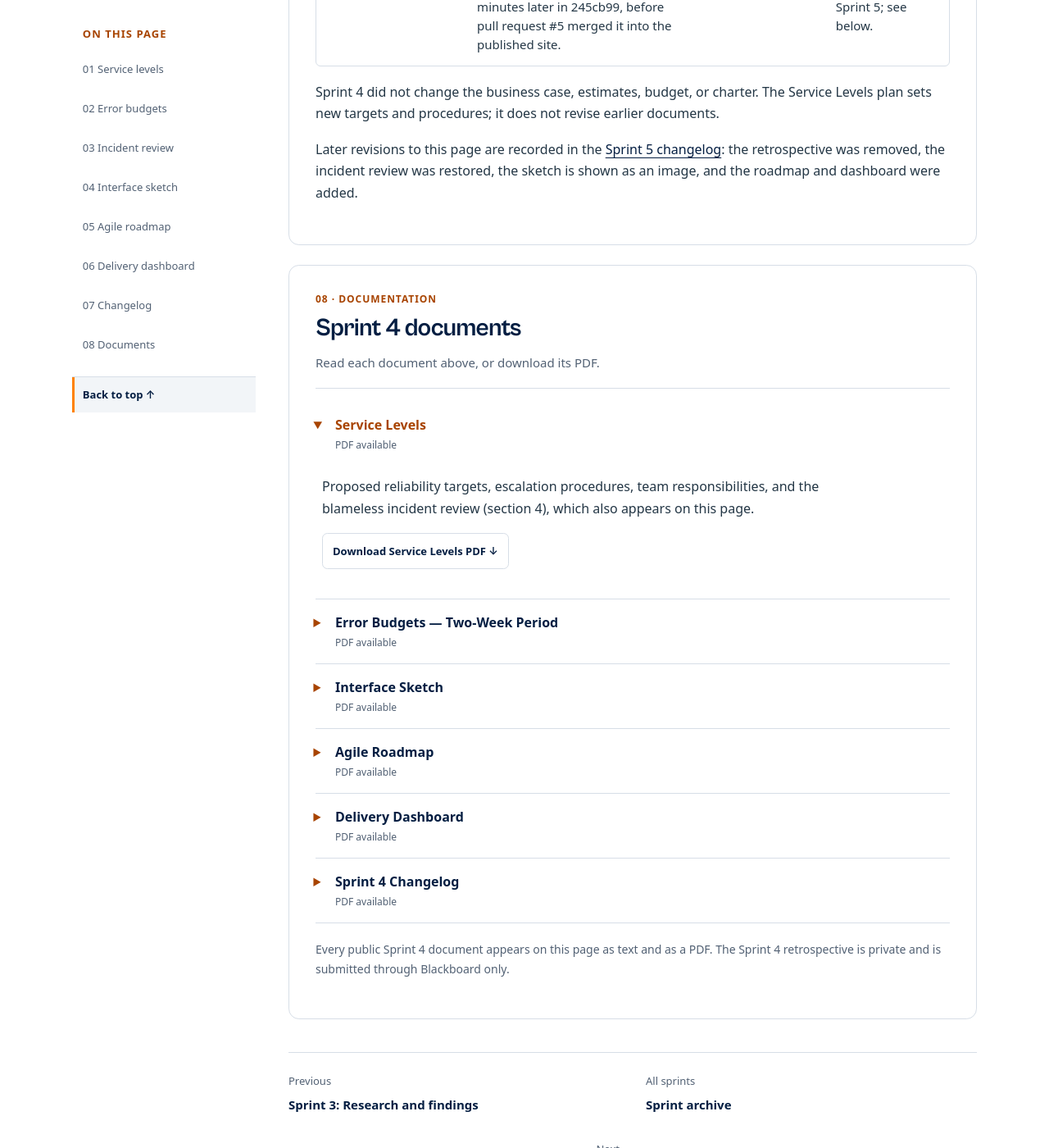
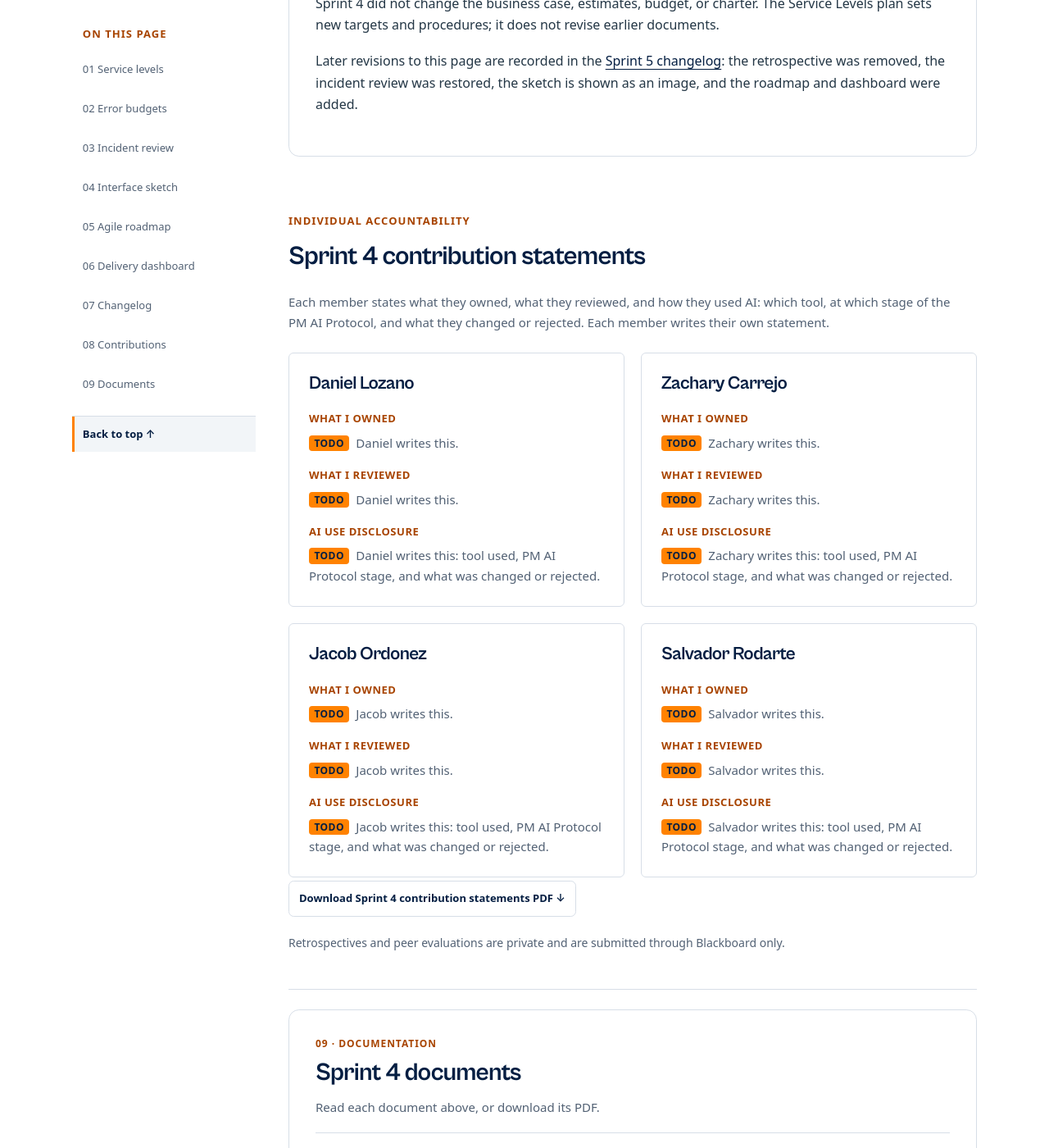
Before and after one commit to dlozan62/dlozan62.github.io, a Jekyll site: the page built from sprint-4.html, in a window 1280 px wide and 1400 px high, scrolled down 11217 px. Shown: the whole window at 82% size. Built offline with Jekyll 4.4.1, drawn with Linux system fonts in a browser that asks for light colours; some of the changed text lies outside the part shown.

Commit message:
Add blank contribution statements to Sprints 2-4
Each member gets owned, reviewed, and AI-use disclosure fields to write
themselves, with a PDF per sprint. Also widens the dashboard and
changelog tables so their columns stay readable.

```diff
--- a/assets/css/style.css
+++ b/assets/css/style.css
@@ -2018,6 +2018,10 @@ section.charter-detail.home-section {
   border-bottom: 0;
 }
 
+.charter-table--wide {
+  min-width: 52rem;
+}
+
 .embed-slot {
   display: grid;
   place-items: center;
--- a/scripts/build_section_pdfs.py
+++ b/scripts/build_section_pdfs.py
@@ -48,6 +48,12 @@ LANDSCAPE = {"sprint-4-agile-roadmap.pdf", "sprint-4-delivery-dashboard.pdf", "s
 
 # output file, page route, section IDs (in order), sprint, document title
 DOCUMENTS = [
+    ("sprint-2-contribution-statements.pdf", "/sprints/sprint-2/", ["sprint2-contributions"], 2,
+     "Sprint 2 contribution statements"),
+    ("sprint-3-contribution-statements.pdf", "/sprints/sprint-3/", ["sprint3-contributions"], 3,
+     "Sprint 3 contribution statements"),
+    ("sprint-4-contribution-statements.pdf", "/sprints/sprint-4/", ["sprint4-contributions"], 4,
+     "Sprint 4 contribution statements"),
     ("sprint-2-business-case.pdf", "/sprints/sprint-2/", ["business-case"], 2, "Business case"),
     ("sprint-2-roi-analysis.pdf", "/sprints/sprint-2/", ["roi"], 2, "ROI analysis"),
     ("sprint-3-changelog.pdf", "/sprints/sprint-3/", ["sprint3-changelog"], 3, "Sprint 3 changelog"),
--- a/sprint-2.html
+++ b/sprint-2.html
@@ -27,6 +27,7 @@ permalink: /sprints/sprint-2/
     <li><a href="#estimation-appendix">Estimation appendix</a></li>
     <li><a href="#budget">One-page budget</a></li>
     <li><a href="#roi">ROI analysis</a></li>
+    <li><a href="#sprint2-contributions">Contribution statements</a></li>
     <li><a href="{{ '/sprints/sprint-2/changelog/' | relative_url }}">Changelog</a></li>
   </ul>
 </nav>
@@ -568,6 +569,8 @@ permalink: /sprints/sprint-2/
     </div>
   </section>
 
+  {% include contribution-statements.html sprint="2" pdf="/assets/pdfs/sprint-2-contribution-statements.pdf" %}
+
   <aside class="disclosure disclosure--page" aria-labelledby="sprint-2-ai-title">
     <h2 id="sprint-2-ai-title" class="disclosure__title">AI use disclosure</h2>
     <p>
--- a/sprint-4.html
+++ b/sprint-4.html
@@ -80,7 +80,8 @@ permalink: /sprints/sprint-4/
         <li><a href="#agile-roadmap">05 Agile roadmap</a></li>
         <li><a href="#delivery-dashboard">06 Delivery dashboard</a></li>
         <li><a href="#sprint4-changelog">07 Changelog</a></li>
-        <li><a href="#sprint4-documents">08 Documents</a></li>
+        <li><a href="#sprint4-contributions">08 Contributions</a></li>
+        <li><a href="#sprint4-documents">09 Documents</a></li>
       </ul>
       <a class="sprint3-back" href="#page-top">Back to top ↑</a>
     </nav>
@@ -456,7 +457,7 @@ permalink: /sprints/sprint-4/
               <p><span class="todo-tag">TODO</span> The team writes each sprint objective and sets a velocity target and unit (for example, pages or documents published per sprint). Nothing below is a target until the team fills it in.</p>
             </div>
             <div class="charter-table-wrap">
-              <table class="charter-table">
+              <table class="charter-table charter-table--wide">
                 <caption>Sprint objectives and velocity targets</caption>
                 <thead><tr><th scope="col">Sprint</th><th scope="col">Published scope (from its portal page)</th><th scope="col">Sprint objective</th><th scope="col">Velocity target</th><th scope="col">Actual</th></tr></thead>
                 <tbody>
@@ -498,7 +499,7 @@ permalink: /sprints/sprint-4/
 
             <h3>DORA delivery metrics</h3>
             <div class="charter-table-wrap">
-              <table class="charter-table">
+              <table class="charter-table charter-table--wide">
                 <caption>Delivery metrics by sprint</caption>
                 <thead><tr><th scope="col">Metric</th><th scope="col">On our portal</th><th scope="col">Sprint 1</th><th scope="col">Sprint 2</th><th scope="col">Sprint 3</th><th scope="col">Sprint 4</th><th scope="col">Decision it triggers</th></tr></thead>
                 <tbody>
@@ -513,7 +514,7 @@ permalink: /sprints/sprint-4/
 
             <h3>Service level objectives</h3>
             <div class="charter-table-wrap">
-              <table class="charter-table">
+              <table class="charter-table charter-table--wide">
                 <caption>SLO attainment by sprint</caption>
                 <thead><tr><th scope="col">Objective</th><th scope="col">Target and window</th><th scope="col">Sprints 1–3</th><th scope="col">Sprint 4</th><th scope="col">Decision it triggers</th></tr></thead>
                 <tbody>
@@ -550,7 +551,7 @@ permalink: /sprints/sprint-4/
               Sprint 4 revision below is dated November 3.
             </p>
             <div class="charter-table-wrap">
-              <table class="charter-table">
+              <table class="charter-table charter-table--wide">
                 <caption>Revisions to published pages during Sprint 4</caption>
                 <thead><tr><th scope="col">Date and commit</th><th scope="col">What was revised</th><th scope="col">Why</th><th scope="col">Downstream pages affected</th></tr></thead>
                 <tbody>
@@ -590,11 +591,14 @@ permalink: /sprints/sprint-4/
           </div>
         </section>
 
-        <!-- SECTION 8: DOCUMENTS -->
+        <!-- SECTION 8: CONTRIBUTION STATEMENTS -->
+        {% include contribution-statements.html sprint="4" pdf="/assets/pdfs/sprint-4-contribution-statements.pdf" %}
+
+        <!-- SECTION 9: DOCUMENTS -->
         <section class="charter-section" id="sprint4-documents"
                  aria-labelledby="sprint4-documents-title">
           <header class="charter-section__heading">
-            <p class="eyebrow">08 · Documentation</p>
+            <p class="eyebrow">09 · Documentation</p>
             <h2 id="sprint4-documents-title">Sprint 4 documents</h2>
             <p>Read each document above, or download its PDF.</p>
           </header>
@@ -709,6 +713,22 @@ permalink: /sprints/sprint-4/
               </div>
             </details>
 
+            <details class="sprint3-entry">
+              <summary>
+                <span>Sprint 4 Contribution Statements</span>
+                <span class="sprint3-entry-meta">PDF available</span>
+              </summary>
+              <div class="sprint3-entry-body">
+                <p>What each member owned and reviewed, with an AI use disclosure.</p>
+                <div class="research-download__links">
+                  <a href="{{ '/sprints/sprint-4/#sprint4-contributions' | relative_url }}">Read on this page →</a>
+                  <a href="{{ '/assets/pdfs/sprint-4-contribution-statements.pdf' | relative_url }}" download>
+                    Download Contribution Statements PDF ↓
+                  </a>
+                </div>
+              </div>
+            </details>
+
             <p class="source-note">
               Every public Sprint 4 document appears on this page as text and
               as a PDF. The Sprint 4 retrospective is private and is submitted
--- a/sprints.html
+++ b/sprints.html
@@ -59,6 +59,7 @@ permalink: /sprints/
       <li><a href="{{ '/sprints/sprint-2/#budget' | relative_url }}">One-page budget</a><a class="document-pdf" href="{{ '/assets/pdfs/sprint-2-one-page-budget.pdf' | relative_url }}" aria-label="One-page budget (PDF)">PDF <span aria-hidden="true">↗</span></a></li>
       <li><a href="{{ '/sprints/sprint-2/#roi' | relative_url }}">ROI analysis</a><a class="document-pdf" href="{{ '/assets/pdfs/sprint-2-roi-analysis.pdf' | relative_url }}" aria-label="ROI analysis (PDF)">PDF <span aria-hidden="true">↗</span></a></li>
       <li><a href="{{ '/sprints/sprint-2/changelog/' | relative_url }}">Project changelog</a><a class="document-pdf" href="{{ '/assets/pdfs/sprint-2-changelog.pdf' | relative_url }}" aria-label="Project changelog (PDF)">PDF <span aria-hidden="true">↗</span></a></li>
+      <li><a href="{{ '/sprints/sprint-2/#sprint2-contributions' | relative_url }}">Sprint 2 contribution statements</a><a class="document-pdf" href="{{ '/assets/pdfs/sprint-2-contribution-statements.pdf' | relative_url }}" aria-label="Sprint 2 contribution statements (PDF)">PDF <span aria-hidden="true">↗</span></a></li>
     </ul></article>
     <article class="document-group"><p class="eyebrow">Sprint 3</p><h3>Research &amp; findings</h3><ul>
       <li><a href="{{ '/sprints/sprint-3/' | relative_url }}">Campus dining interviews</a><a class="document-pdf" href="{{ '/assets/pdfs/sprint-3-interviews.pdf' | relative_url }}" aria-label="Campus dining interviews (PDF)">PDF <span aria-hidden="true">↗</span></a></li>
@@ -77,6 +78,7 @@ permalink: /sprints/
       <li><a href="{{ '/sprints/sprint-3/#candidate-risks' | relative_url }}">Candidate risk entries</a><a class="document-pdf" href="{{ '/assets/pdfs/sprint-3-candidate-risks.pdf' | relative_url }}" aria-label="Candidate risk entries (PDF)">PDF <span aria-hidden="true">↗</span></a></li>
       <li><a href="{{ '/sprints/sprint-3/#change-note' | relative_url }}">Sprint 3 changelog</a><a class="document-pdf" href="{{ '/assets/pdfs/sprint-3-changelog.pdf' | relative_url }}" aria-label="Sprint 3 changelog (PDF)">PDF <span aria-hidden="true">↗</span></a></li>
       <li><a href="{{ '/sprints/sprint-3/#original-change-note' | relative_url }}">Original change note</a><a class="document-pdf" href="{{ '/assets/pdfs/sprint-3-change-note.pdf' | relative_url }}" aria-label="Original change note (PDF)">PDF <span aria-hidden="true">↗</span></a></li>
+      <li><a href="{{ '/sprints/sprint-3/#sprint3-contributions' | relative_url }}">Sprint 3 contribution statements</a><a class="document-pdf" href="{{ '/assets/pdfs/sprint-3-contribution-statements.pdf' | relative_url }}" aria-label="Sprint 3 contribution statements (PDF)">PDF <span aria-hidden="true">↗</span></a></li>
     </ul></article>
     <article class="document-group"><p class="eyebrow">Sprint 4</p><h3>Reliability &amp; planning</h3><ul>
       <li><a href="{{ '/sprints/sprint-4/#service-levels' | relative_url }}">Service Levels</a><a class="document-pdf" href="{{ '/assets/pdfs/sprint-4-service-levels.pdf' | relative_url }}" aria-label="Service Levels (PDF)">PDF <span aria-hidden="true">↗</span></a></li>
@@ -86,6 +88,7 @@ permalink: /sprints/
       <li><a href="{{ '/sprints/sprint-4/#agile-roadmap' | relative_url }}">Agile Roadmap</a><a class="document-pdf" href="{{ '/assets/pdfs/sprint-4-agile-roadmap.pdf' | relative_url }}" aria-label="Agile Roadmap (PDF)">PDF <span aria-hidden="true">↗</span></a></li>
       <li><a href="{{ '/sprints/sprint-4/#sprint4-changelog' | relative_url }}">Sprint 4 changelog</a><a class="document-pdf" href="{{ '/assets/pdfs/sprint-4-changelog.pdf' | relative_url }}" aria-label="Sprint 4 changelog (PDF)">PDF <span aria-hidden="true">↗</span></a></li>
       <li><a href="{{ '/sprints/sprint-4/#delivery-dashboard' | relative_url }}">Delivery Dashboard</a><a class="document-pdf" href="{{ '/assets/pdfs/sprint-4-delivery-dashboard.pdf' | relative_url }}" aria-label="Delivery Dashboard (PDF)">PDF <span aria-hidden="true">↗</span></a></li>
+      <li><a href="{{ '/sprints/sprint-4/#sprint4-contributions' | relative_url }}">Sprint 4 contribution statements</a><a class="document-pdf" href="{{ '/assets/pdfs/sprint-4-contribution-statements.pdf' | relative_url }}" aria-label="Sprint 4 contribution statements (PDF)">PDF <span aria-hidden="true">↗</span></a></li>
     </ul></article>
   <article class="document-group"><p class="eyebrow">Sprint 5</p><h3>Wireframe &amp; review</h3><ul>
     <li><a href="{{ '/sprints/sprint-5/#screens' | relative_url }}">Sprint 5 overview and review tasks</a><a class="document-pdf" href="{{ '/assets/pdfs/sprint-5-overview-review-tasks.pdf' | relative_url }}" aria-label="Sprint 5 overview and review tasks (PDF)">PDF <span aria-hidden="true">↗</span></a></li>
```
Also changed, not shown: sprint-3.html (+4 -3 lines), sprint-5.html (+7 -1 lines), 4 other files.
